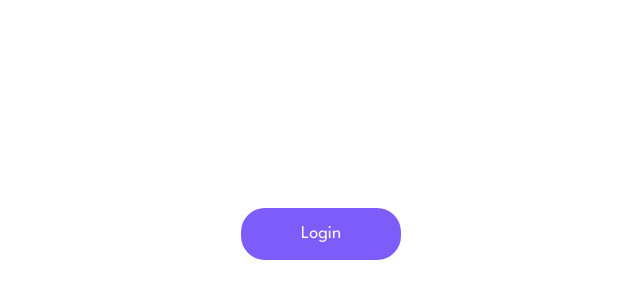
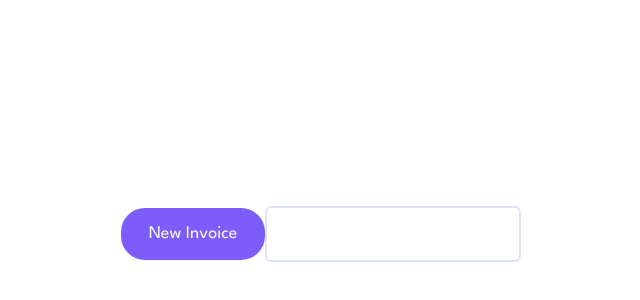
Before and after one commit to bibatjed/invoice-app, a React (Vite) app in the folder frontend/: page / in a window 1280 px wide. Shown: the part 166-466 px from the top of the page, without its empty margins (319-959 px from the left). Built offline with nearby package versions, Linux system fonts and the light colour scheme.

Commit message:
Add base model for input component

```diff
--- a/frontend/src/App.tsx
+++ b/frontend/src/App.tsx
@@ -1,11 +1,15 @@
 import Button from "./components/Button";
+import Input from "./components/Input";
 
 function App() {
   return (
     <>
       <div className="h-svh w-svw flex justify-center items-center">
-        <div className="w-40">
-          <Button variant="primary" text="Login" />
+        <div className="w-36">
+          <Button variant="primary" text="New Invoice" />
+        </div>
+        <div className="w-64">
+          <Input />
         </div>
       </div>
     </>
--- /dev/null
+++ b/frontend/src/components/Input.tsx
@@ -0,0 +1,10 @@
+interface IInput extends React.HTMLAttributes<HTMLInputElement> {
+  value?: string;
+}
+export default function Input(props: IInput) {
+  return (
+    <div className="border-2 border-custom-light-grey rounded-md p-3 px-4 w-full focus-within:border-custom-purple">
+      <input className="outline-none w-full text-lg font-bold" {...props} />
+    </div>
+  );
+}
```
